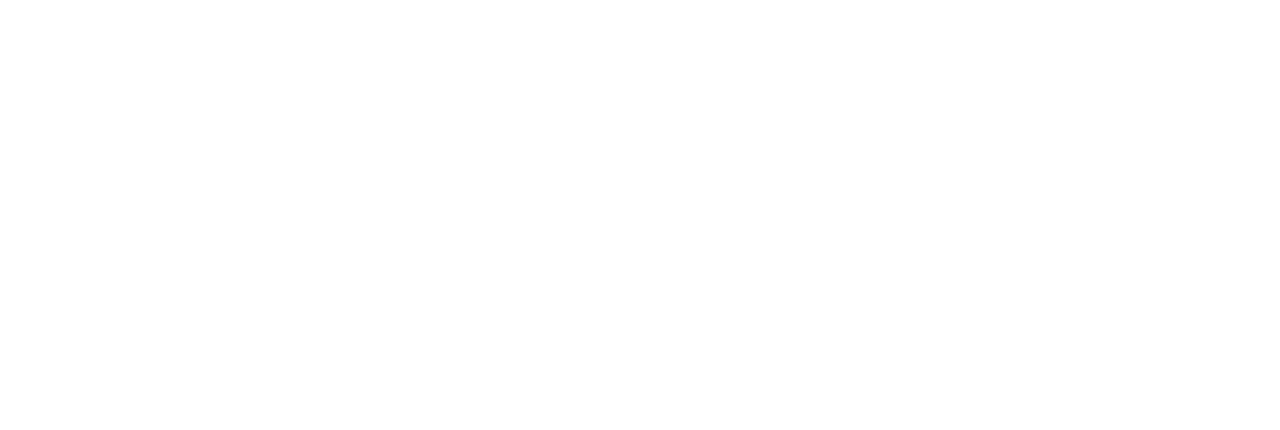
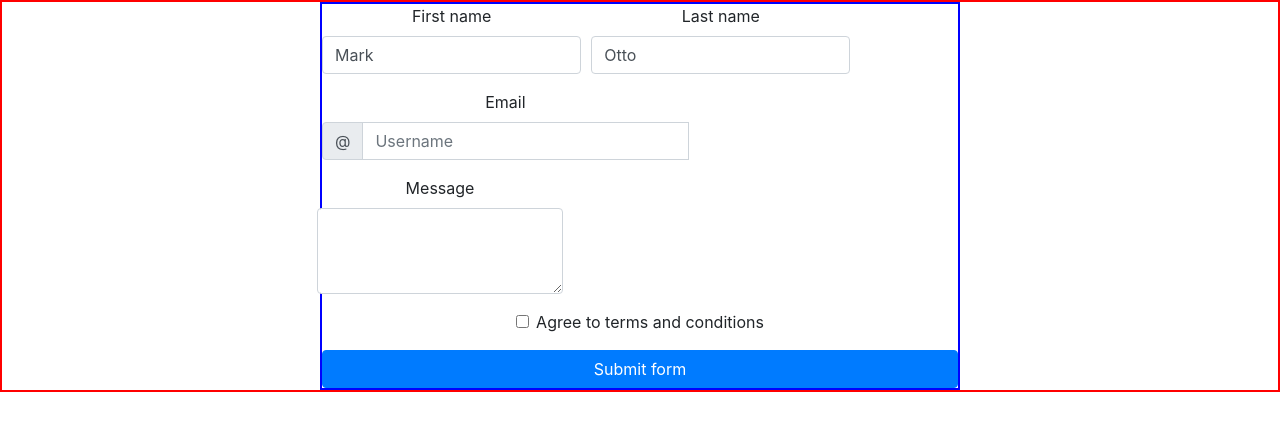
Before and after one commit to FacundoGo/facundo-personal-website, a React (Create React App) app in the folder client/: page /Contact in a window 1280 px wide. Shown: the top 430 px of the page. Built offline with nearby package versions, Linux system fonts and the light colour scheme.

Commit message:
remove images from main page and set footer at the bottom

```diff
--- a/client/src/App.js
+++ b/client/src/App.js
@@ -3,6 +3,7 @@
 import Main from './components/Main';
 import Experience from './components/pages/Experience';
 import Education from './components/pages/Education';
+import Contact from './components/pages/Contact';
 import 'bootstrap/dist/css/bootstrap.min.css';
 import React from 'react';
 import { Route, Redirect } from 'react-router-dom';
@@ -27,6 +28,11 @@
           path='/Education'
           render={props => <Education {...props} />}
         />
+          <Route
+          exact
+          path='/Contact'
+          render={props => <Contact {...props} />}
+        />
     </div>
   );
 }
--- a/client/src/components/Main.css
+++ b/client/src/components/Main.css
@@ -7,6 +7,7 @@
   margin-right: 20%;
   margin-left: 20%;
   margin-top: 2%;
+  margin-bottom: 0%;
 }
 #container-main > * {
   margin: 10px;
@@ -16,3 +17,9 @@
   color: gray;
   text-decoration: none;
 }
+footer {
+position:absolute;
+left:0;
+bottom:10%;
+right:0;
+}
--- a/client/src/components/Main.js
+++ b/client/src/components/Main.js
@@ -19,7 +19,7 @@
                   <Posts name="Software Projects" img="../software1.jpg"></Posts>
                   <Posts name="Services" img="../services1.jpg"></Posts>
                   <Posts name="Contact" img="../contact1.jpg"></Posts>
-                  <Posts name="Surprise(!?)" img="../surprise1.jpg"></Posts>
+                  <Posts name="Surprise" img="../surprise1.jpg"></Posts>
             </div>
         <footer style={{height: '20px'}}>
         Made with <img src={logo} className="App-logo" alt="logo" width="50px"/> in Berlin
--- /dev/null
+++ b/client/src/components/Posts.css
@@ -0,0 +1,6 @@
+.card-footer {
+  background-color: white;
+}
+.card-label {
+ color: black;
+}
--- a/client/src/components/Posts.js
+++ b/client/src/components/Posts.js
@@ -2,14 +2,15 @@
 import CardDeck from 'react-bootstrap/CardDeck'
 import Card from 'react-bootstrap/Card'
 import { Link } from 'react-router-dom'
+import './Posts.css'
 
 export default class Posts extends Component {
   render() {
     return (
 <Card style={{ width: '13rem' }}>
-<Link to={`/${this.props.name}`}><Card.Img variant="top" src={this.props.img}/></Link>
-    <Card.Footer>
-    <Card.Title><Link to={`/${this.props.name}`}>{this.props.name}</Link></Card.Title>
+<Link to={`/${this.props.name}`}></Link>
+    <Card.Footer >
+    <Link className="card-label" to={`/${this.props.name}`}>{this.props.name}</Link>
     </Card.Footer>
   </Card>
     )
--- /dev/null
+++ b/client/src/components/pages/Contact.css
@@ -0,0 +1,13 @@
+.form-container {
+  width: 100vw;
+  border: solid 2px red;
+  display: flex;
+  justify-content: center;
+}
+.form-content {
+  width: 50vw;
+  border: solid 2px blue;
+  display: flex;
+  flex-direction: column;
+  justify-content: center;
+}
--- /dev/null
+++ b/client/src/components/pages/Contact.js
@@ -0,0 +1,85 @@
+import React, { useState } from 'react'
+import Navbar from '../Navbar';
+import './Contact.css';
+import Form from 'react-bootstrap/Form'
+import Button from 'react-bootstrap/Button'
+import Col from 'react-bootstrap/Col'
+import InputGroup from 'react-bootstrap/InputGroup'
+
+export default function Contact() {
+  const [validated, setValidated] = useState(false);
+
+  const handleSubmit = (event) => {
+    const form = event.currentTarget;
+    if (form.checkValidity() === false) {
+      event.preventDefault();
+      event.stopPropagation();
+    }
+
+    setValidated(true);
+  };
+
+  return (
+    <div className="form-container">
+    <Form className="form-content" noValidate validated={validated} onSubmit={handleSubmit}>
+      <Form.Row>
+        <Form.Group as={Col} md="5" controlId="validationCustom01">
+          <Form.Label>First name</Form.Label>
+          <Form.Control
+            required
+            type="text"
+            placeholder="First name"
+            defaultValue="Mark"
+          />
+          <Form.Control.Feedback>Looks good!</Form.Control.Feedback>
+        </Form.Group>
+        <Form.Group as={Col} md="5" controlId="validationCustom02">
+          <Form.Label>Last name</Form.Label>
+          <Form.Control
+            required
+            type="text"
+            placeholder="Last name"
+            defaultValue="Otto"
+          />
+          <Form.Control.Feedback>Looks good!</Form.Control.Feedback>
+        </Form.Group>
+        </Form.Row>
+        <Form.Row>
+        <Form.Group as={Col} md="7" controlId="validationCustomUsername">
+          <Form.Label>Email</Form.Label>
+          <InputGroup>
+            <InputGroup.Prepend>
+              <InputGroup.Text id="inputGroupPrepend">@</InputGroup.Text>
+            </InputGroup.Prepend>
+            <Form.Control
+              type="text"
+              placeholder="Username"
+              aria-describedby="inputGroupPrepend"
+              required
+            />
+            <Form.Control.Feedback type="invalid">
+              Please choose a username.
+            </Form.Control.Feedback>
+          </InputGroup>
+        </Form.Group>
+        </Form.Row>
+      <Form.Row>
+      <Form.Group controlId="exampleForm.ControlTextarea1">
+    <Form.Label>Message</Form.Label>
+    <Form.Control as="textarea" rows={3} />
+  </Form.Group>
+      </Form.Row>
+      <Form.Group>
+        <Form.Check
+          required
+          label="Agree to terms and conditions"
+          feedback="You must agree before submitting."
+        />
+      </Form.Group>
+      <Button type="submit">Submit form</Button>
+    </Form>
+    </div>
+  );
+}
+
+// render(<Contact />);
```
Also changed, not shown: 1 other file (tests, documents, lock files or other folders).
